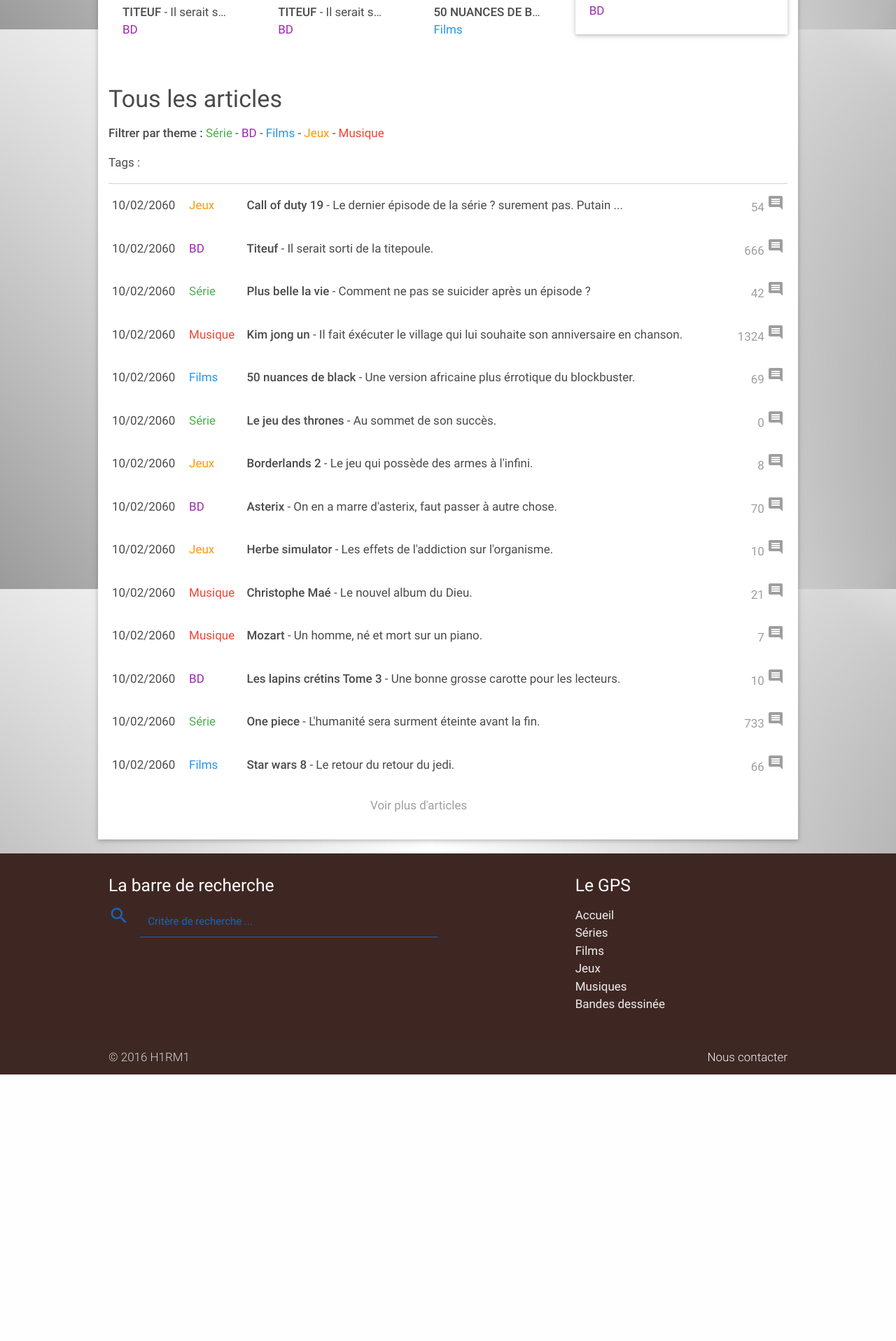
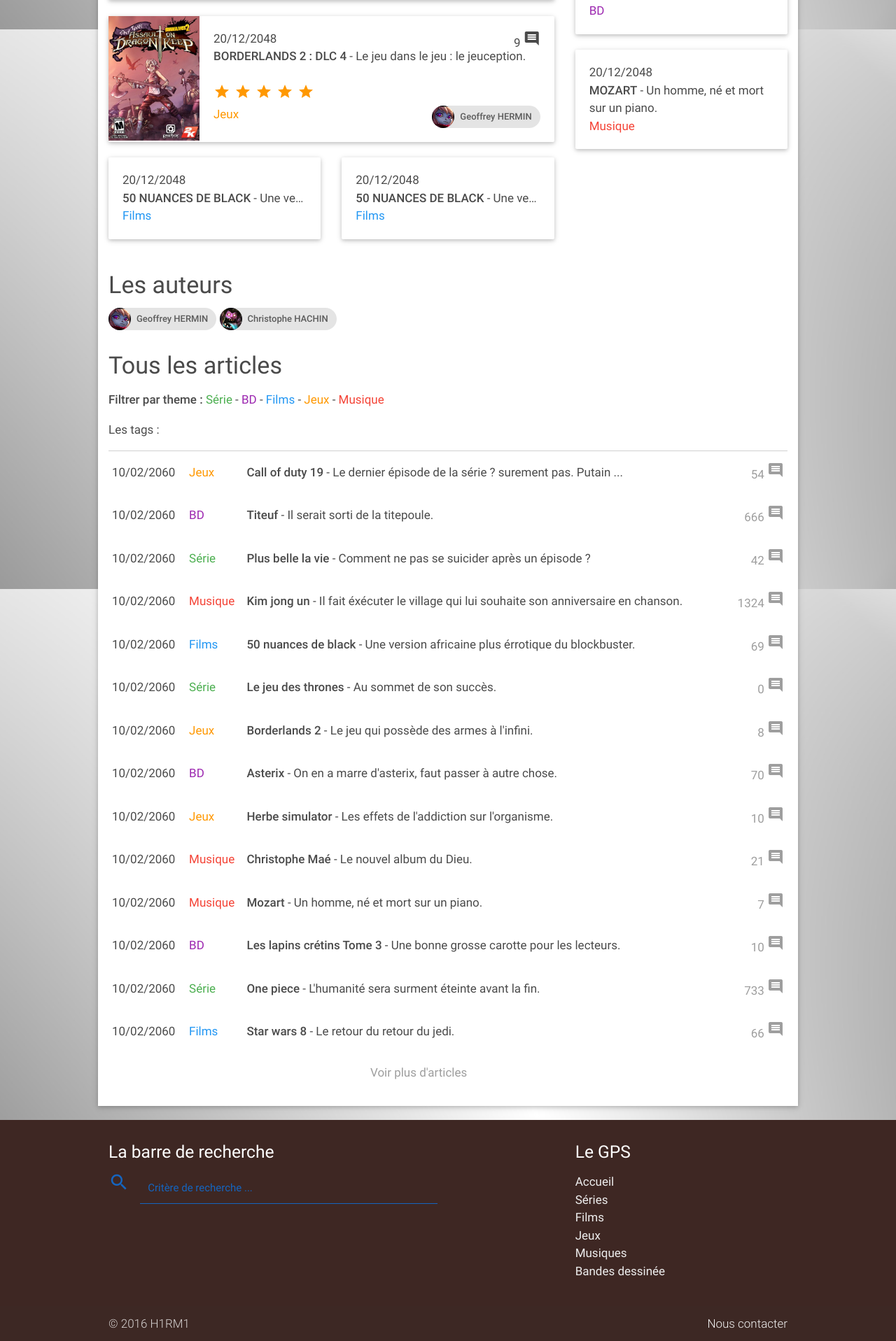
Before and after one commit to Detritusatomic/PDOProject, a PHP site: page /PDOproject/ in a window 1280 px wide. Shown: the part 758-2675 px from the top of the page at 70% size. Before the commit the page ends 2294 px from the top, so only its background shows below. Run offline with PHP 8.4, Linux system fonts and the light colour scheme; data that the repository does not hold is empty.

Commit message:
Up page articles

```diff
--- a/views/index/articles.php
+++ b/views/index/articles.php
@@ -1,19 +1,15 @@
 <div class="wrap white z-depth-1">
 	<div class="row">
-		<div class="col s8">
+		<!------------------------ARTICLES FRAIS-------------------------->
+		<div class="col l8 s12">
 			<h4>Les articles frais</h4>
-		</div>
-		<div class="col s4">
-			<h4>Les articles cools</h4>
-		</div>
-		<div class="col l8 s12">
 			<div class="row">
 				<div class="col l6 m6 s12">
 					<div class="article-container card hoverable jaquette4 pointer no-margin-b">
 						<img data-caption="Deadpool" width="100%" src="../../media/img/jaquette2.jpg">
 						<div class="article-caption card-content white">
 							<p>10/12/2018</p>
-							<p><strong>Borderlands 2</strong> - Le jeu qui possède des armes à l'infini</p><br/>
+							<p><strong class="uppercase">Borderlands 2</strong> - Le jeu qui possède des armes à l'infini.</p><br/>
 							<span class="right">87 <i class="material-icons">comment</i></span>
 							<p><i class="material-icons orange-text">star star star star star</i></p>
 							<p class="orange-text">Jeux</p>
@@ -27,19 +23,54 @@
 				</div>
 				<div class="col l6 m6 s12">
 					<div class="article-container card hoverable jaquette4 pointer no-margin-b">
-						<img data-caption="Deadpool" width="100%" src="../../media/img/jaquette1.jpg">
-						<div class="article-caption white padding-md-lr padding-xs-tb">
-							<p>
-								10/12/2018<br/>
-								<strong>Deadpool</strong> - Le film qui déboite un peu trop<br/>
-								<i class="material-icons blue-text">star star star star</i><br/>
-								<span class="blue-text">Films</span>
-								<span class="right">28 <i class="material-icons">comment</i></span>
-								<div class="chip">
-									<img src="../../media/img/avatar.png" alt="Contact Person">
-									Geoffrey HERMIN
-								</div>
-							</p>
+						<img data-caption="Deadpool" width="100%" src="../../media/img/jaquette3.jpg">
+						<div class="article-caption card-content white">
+							<p>10/12/2018</p>
+							<p><strong class="uppercase">Les lapins crétins : tome 3</strong> - Une carotte pour les lecteurs ?</p><br/>
+							<span class="right">87 <i class="material-icons">comment</i></span>
+							<p><i class="material-icons purple-text">star star star star star</i></p>
+							<p class="purple-text">BD</p>
+							<br/>
+							<div class="chip">
+								<img src="../../media/img/avatar.png" alt="Contact Person">
+								Geoffrey HERMIN
+							</div>
+						</div>
+					</div>
+				</div>
+			</div>
+			<div class="row">
+				<div class="col s12">
+					<div class="card hoverable pointer white no-margin-b">
+						<img class="left" height="178px" src="../../media/img/jaquette1.jpg">
+						<div class="card-content truncate">
+							<span class="right">87 <i class="material-icons">comment</i></span>
+							20/12/2048<br/>
+							<p><strong class="uppercase">Deadpool</strong> - Le film qui déboite un peu trop.</p><br/>
+							<p><i class="material-icons blue-text">star star star star star</i></p>
+							<div class="chip right no-margin-b">
+								<img src="../../media/img/avatar.png" alt="Contact Person">
+								Geoffrey HERMIN
+							</div>
+							<span class="blue-text">Films</span>
+						</div>
+					</div>
+				</div>
+			</div>
+			<div class="row">
+				<div class="col s12">
+					<div class="card hoverable pointer white no-margin-b">
+						<img class="left" height="178px" src="../../media/img/jaquette5.jpg">
+						<div class="card-content truncate">
+							<span class="right">9 <i class="material-icons">comment</i></span>
+							20/12/2048<br/>
+							<p><strong class="uppercase">Borderlands 2 : DLC 4</strong> - Le jeu dans le jeu : le jeuception.</p><br/>
+							<p><i class="material-icons orange-text">star star star star star</i></p>
+							<div class="chip right no-margin-b">
+								<img src="../../media/img/avatar.png" alt="Contact Person">
+								Geoffrey HERMIN
+							</div>
+							<span class="orange-text">Jeux</span>
 						</div>
 					</div>
 				</div>
@@ -49,8 +80,8 @@
 					<div class="card hoverable pointer white no-margin-b">
 						<div class="card-content truncate">
 							20/12/2048<br/>
-							<strong class="uppercase">Titeuf</strong> - Il serait sorti de la titepoule.<br/>
-							<span class="purple-text">BD</span><br/>
+							<strong class="uppercase">50 nuances de black</strong> - Une version africaine plus érrotique du blockbuster.<br/>
+							<span class="blue-text">Films</span><br/>
 						</div>
 					</div>
 				</div>
@@ -64,37 +95,10 @@
 					</div>
 				</div>
 			</div>
-			<div class="row">
-				<div class="col m4 s12">
-					<div class="card z-depth-0 hoverable pointer white no-margin-b">
-						<div class="card-content truncate">
-							20/12/2048<br/>
-							<strong class="uppercase">Titeuf</strong> - Il serait sorti de la titepoule.<br/>
-							<span class="purple-text">BD</span><br/>
-						</div>
-					</div>
-				</div>
-				<div class="col m4 s12">
-					<div class="card z-depth-0 hoverable pointer white no-margin-b">
-						<div class="card-content truncate">
-							20/12/2048<br/>
-							<strong class="uppercase">Titeuf</strong> - Il serait sorti de la titepoule.<br/>
-							<span class="purple-text">BD</span><br/>
-						</div>
-					</div>
-				</div>
-				<div class="col m4 s12">
-					<div class="card z-depth-0 hoverable pointer white no-margin-b">
-						<div class="card-content truncate">
-							20/12/2048<br/>
-							<strong class="uppercase">50 nuances de black</strong> - Une version africaine plus érrotique du blockbuster.<br/>
-							<span class="blue-text">Films</span><br/>
-						</div>
-					</div>
-				</div>
-			</div>
 		</div>
+		<!------------------------ARTICLES COOLS-------------------------->
 		<div class="col m4 s12">
+			<h4>Les articles cools</h4>
 			<div class="row">
 				<div class="col s12">
 					<div class="card hoverable pointer white no-margin-b">
@@ -139,9 +143,37 @@
 					</div>
 				</div>
 			</div>
+			<div class="row">
+				<div class="col s12">
+					<div class="card hoverable pointer white no-margin-b">
+						<div class="card-content">
+							20/12/2048<br/>
+							<strong class="uppercase">Mozart</strong> - Un homme, né et mort sur un piano.<br/>
+							<span class="red-text">Musique</span><br/>
+						</div>
+					</div>
+				</div>
+			</div>
 		</div>
 	</div>
-	<div id="all" class="row">
+	<!------------------------AUTEURS-------------------------->
+	<div class="row">
+		<div class="col s12">
+
+			<h4>Les auteurs</h4>
+			<div class="chip">
+				<img src="../../media/img/avatar.png" alt="Contact Person">
+				Geoffrey HERMIN
+			</div>
+			<div class="chip">
+				<img src="../../media/img/avatar2.png" alt="Contact Person">
+				Christophe HACHIN
+			</div>
+		</div>
+	</div>
+
+	<!------------------------TOUS LES ARTICLES-------------------------->
+	<div class="row">
 		<div class="col s12">
 			<h4>Tous les articles</h4>
 			<table class="responsive-table highlight">
@@ -155,7 +187,7 @@
 							<a class="filtre orange-text">Jeux</a> -
 							<a class="filtre red-text">Musique</a>
 						</p>
-						<p id="filtres">Tags : </p>
+						<p id="filtres">Les tags : </p>
 						<th class="hide-on-large-only">Date</th>
 						<th class="hide-on-large-only">Thème</th>
 						<th class="hide-on-large-only">Titre</th>
```
